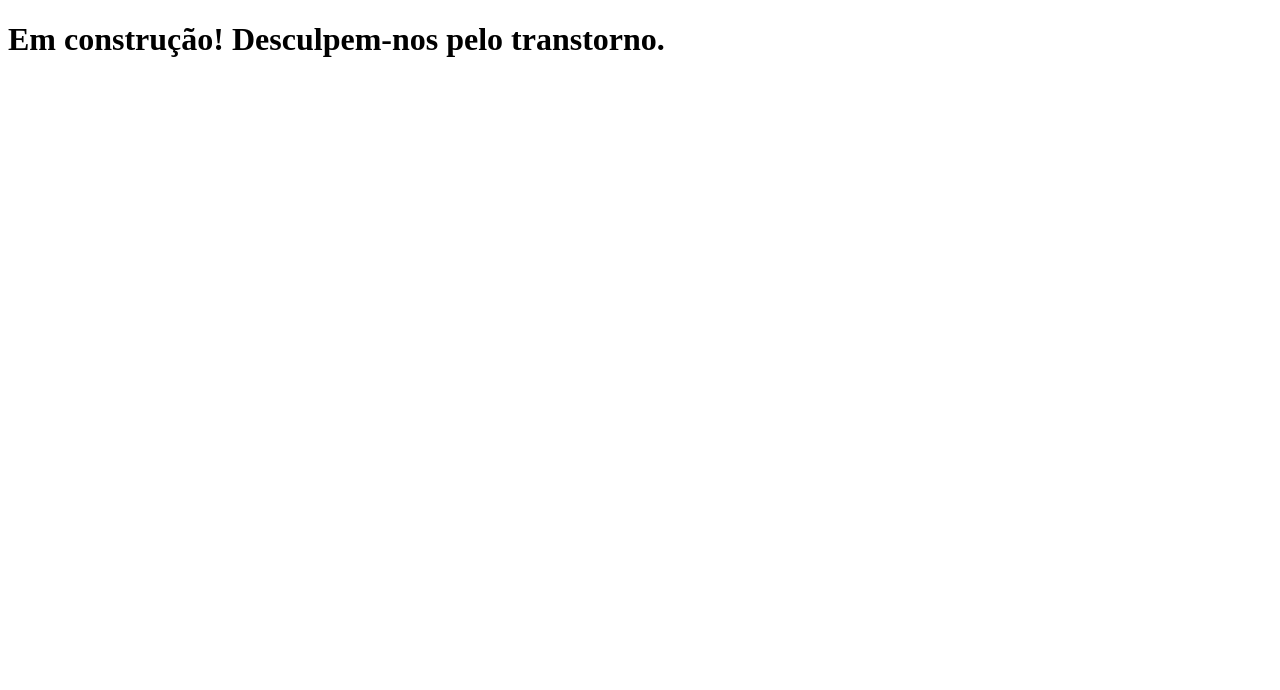
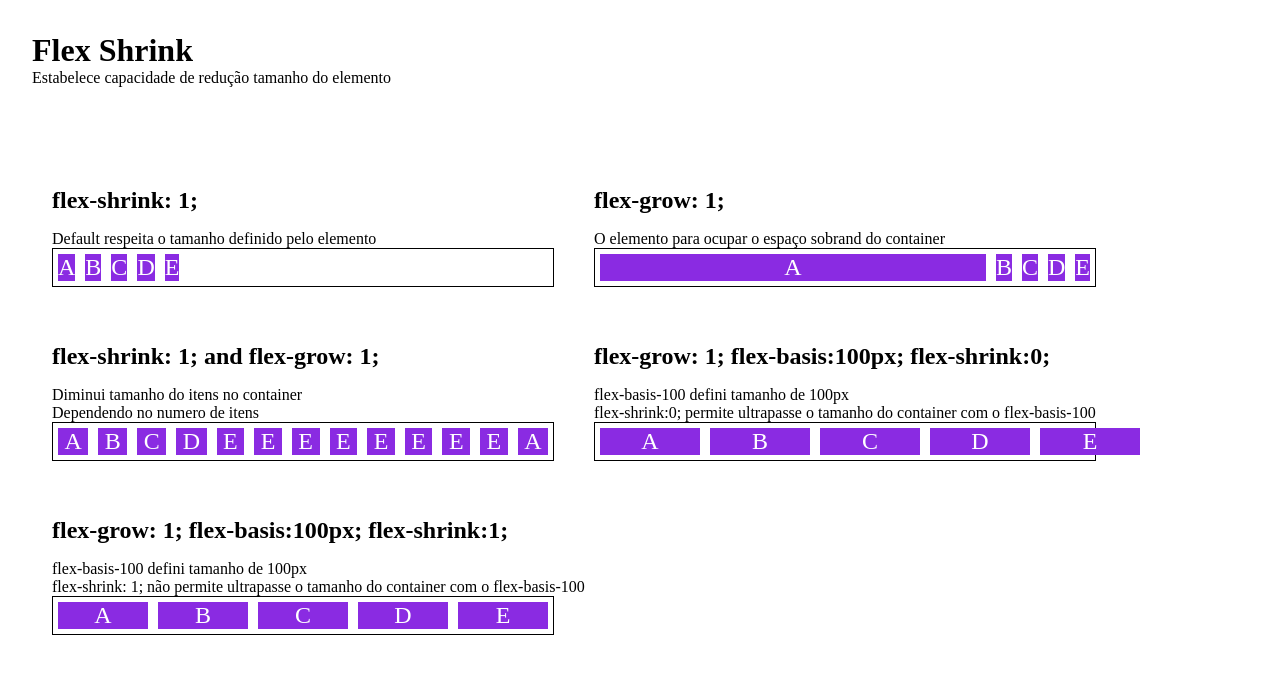
Before and after one commit to ericks0nmartinez/dio-flex-box, a plain HTML site: page src/flex-shrink.html in a window 1280 px wide. Drawn offline with Linux system fonts and the light colour scheme.

Commit message:
feat: pratica flex shrink

```diff
--- a/src/css/flex-shrink.css
+++ b/src/css/flex-shrink.css
@@ -1,11 +1,56 @@
+* {
+    margin: 0;
+    padding: 0;
+}
+
+header {
+    margin: 2rem;
+}
+
+h2 {
+    margin: 1rem 0;
+}
+
+main {
+    padding: 2rem;
+    display: flex;
+    flex-wrap: wrap;
+}
+
+section {
+    margin: 20px;
+}
+
 .container {
-    max-width: 300px;
+    width: 500px;
     border: 1px solid black;
     display: flex;
 }
 
-.items {
+.item {
     background: blueviolet;
     color: white;
     text-align: center;
+    margin: 5px;
+    font-size: 24px;
 }
+
+li {
+    list-style: none;
+}
+
+.flex-shrink-1 {
+    flex-shrink: 1;
+}
+
+.flex-shrink-0 {
+    flex-shrink: 0;
+}
+
+.flex-basis-100 {
+    flex-basis: 100px;
+}
+
+.flex-grow-1 {
+    flex-grow: 1;
+}
--- a/src/flex-shrink.html
+++ b/src/flex-shrink.html
@@ -6,12 +6,86 @@
     <meta http-equiv="X-UA-Compatible" content="IE=edge">
     <meta name="viewport" content="width=device-width, initial-scale=1.0">
     <link rel="stylesheet" href="css/flex-shrink.css">
-    <title>Document</title>
+    <title>Fundamentos - Flex Shrink</title>
+
 </head>
 
 <body>
-    <h1>Em construção! Desculpem-nos pelo transtorno.</h1>
+    <header>
+        <h1>Flex Shrink</h1>
+        <p>Estabelece capacidade de redução tamanho do elemento</p>
+    </header>
 
+    <main>
+        <section>
+            <h2>flex-shrink: 1;</h2>
+            <p>Default respeita o tamanho definido pelo elemento</p>
+            <ul class=container>
+                <li class="item flex-shrink-1">A</li>
+                <li class="item flex-shrink-1">B</li>
+                <li class="item flex-shrink-1">C</li>
+                <li class="item flex-shrink-1">D</li>
+                <li class="item flex-shrink-1">E</li>
+            </ul>
+        </section>
+        <section>
+            <h2>flex-grow: 1;</h2>
+            <p>O elemento para ocupar o espaço sobrand do container</p>
+            <ul class=container>
+                <li class="item flex-grow-1">A</li>
+                <li class="item">B</li>
+                <li class="item">C</li>
+                <li class="item">D</li>
+                <li class="item">E</li>
+            </ul>
+        </section>
+        <section>
+            <h2>flex-shrink: 1; and flex-grow: 1;</h2>
+            <p>Diminui tamanho do itens no container</p>
+            <p>Dependendo no numero de itens</p>
+            <ul class=container>
+                <li class="item flex-shrink-1 flex-grow-1">A</li>
+                <li class="item flex-shrink-1 flex-grow-1">B</li>
+                <li class="item flex-shrink-1 flex-grow-1">C</li>
+                <li class="item flex-shrink-1 flex-grow-1">D</li>
+                <li class="item flex-shrink-1 flex-grow-1">E</li>
+                <li class="item flex-shrink-1 flex-grow-1">E</li>
+                <li class="item flex-shrink-1 flex-grow-1">E</li>
+                <li class="item flex-shrink-1 flex-grow-1">E</li>
+                <li class="item flex-shrink-1 flex-grow-1">E</li>
+                <li class="item flex-shrink-1 flex-grow-1">E</li>
+                <li class="item flex-shrink-1 flex-grow-1">E</li>
+                <li class="item flex-shrink-1 flex-grow-1">E</li>
+                <li class="item flex-shrink-1 flex-grow-1">A</li>
+            </ul>
+        </section>
+
+        <section>
+            <h2>flex-grow: 1; flex-basis:100px; flex-shrink:0;</h2>
+            <p>flex-basis-100 defini tamanho de 100px</p>
+            <p>flex-shrink:0; permite ultrapasse o tamanho do container com o flex-basis-100</p>
+            <ul class=container>
+                <li class="item flex-basis-100 flex-grow-1 flex-shrink-0">A</li>
+                <li class="item flex-basis-100 flex-grow-1 flex-shrink-0">B</li>
+                <li class="item flex-basis-100 flex-grow-1 flex-shrink-0">C</li>
+                <li class="item flex-basis-100 flex-grow-1 flex-shrink-0">D</li>
+                <li class="item flex-basis-100 flex-grow-1 flex-shrink-0">E</li>
+            </ul>
+        </section>
+
+        <section>
+            <h2>flex-grow: 1; flex-basis:100px; flex-shrink:1;</h2>
+            <p>flex-basis-100 defini tamanho de 100px</p>
+            <p>flex-shrink: 1; não permite ultrapasse o tamanho do container com o flex-basis-100</p>
+            <ul class=container>
+                <li class="item flex-basis-100 flex-grow-1 flex-shrink-1">A</li>
+                <li class="item flex-basis-100 flex-grow-1 flex-shrink-1">B</li>
+                <li class="item flex-basis-100 flex-grow-1 flex-shrink-1">C</li>
+                <li class="item flex-basis-100 flex-grow-1 flex-shrink-1">D</li>
+                <li class="item flex-basis-100 flex-grow-1 flex-shrink-1">E</li>
+            </ul>
+        </section>
+    </main>
 </body>
 
 </html>
```
Also changed, not shown: src/algin-self.html (+4 -2 lines), 1 other file.
